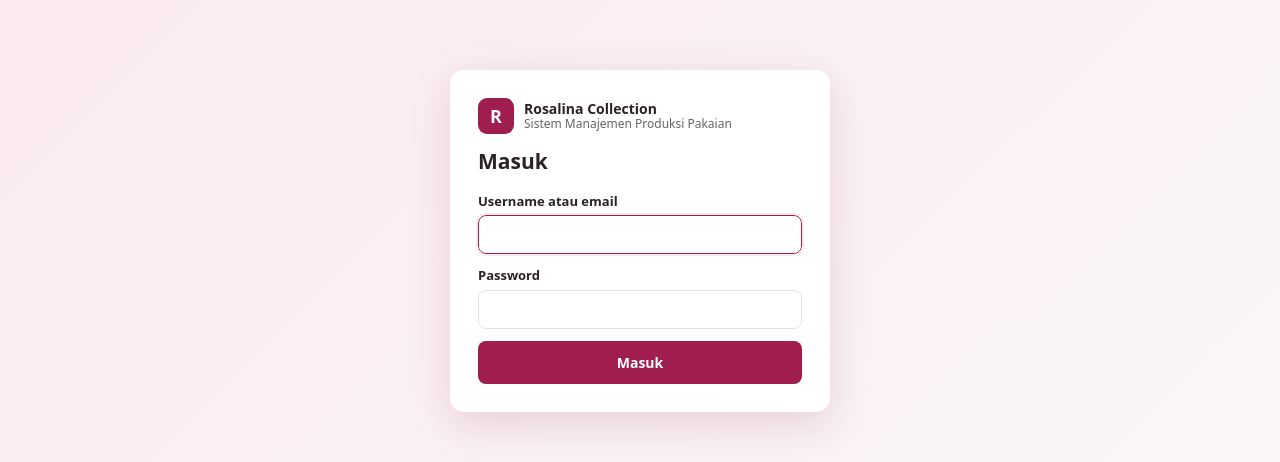
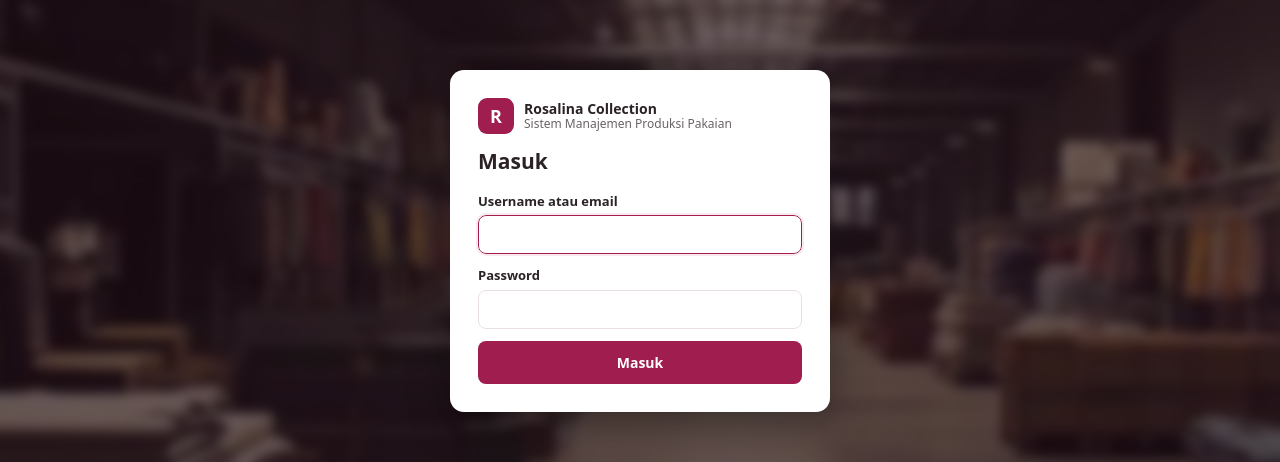
Before and after one commit to ndhikamutakin/Rosalina_Collection, a React (Vite) app in the folder frontend/: page /login in a window 1280 px wide. Shown: the part 159-621 px from the top of the page. Built offline with nearby package versions, Linux system fonts and the light colour scheme; no server answers.

Commit message:
Penambahan background login

```diff
--- a/frontend/src/pages/Login.jsx
+++ b/frontend/src/pages/Login.jsx
@@ -2,6 +2,7 @@ import { useState } from 'react';
 import { Navigate, useLocation, useNavigate } from 'react-router-dom';
 import { useAuth } from '../context/AuthContext';
 import { FormErrors } from '../components/ui';
+
 
 // Sequence Login: input username & password -> validasi -> berhasil / gagal
 export default function Login() {
@@ -30,7 +31,7 @@ export default function Login() {
   };
 
   return (
-    <div className="login-page">
+    <div className="login-page" style={{ '--login-bg': "url('/Gudang_Pakaian.jpg')" }}>
       <form className="login-card" onSubmit={onSubmit}>
         <div className="brand dark">
           <span className="logo">R</span>
--- a/frontend/src/styles.css
+++ b/frontend/src/styles.css
@@ -112,8 +112,18 @@ input:focus, select:focus, textarea:focus { outline: 2px solid var(--primary-sof
 .toast.error { background: var(--danger); }
 
 /* Login */
-.login-page { min-height: 100vh; display: grid; place-items: center; padding: 16px; background: linear-gradient(135deg, var(--primary-soft), var(--bg)); }
-.login-card { background: #fff; padding: 28px; border-radius: 14px; width: 100%; max-width: 380px; box-shadow: 0 12px 40px rgba(125,21,64,.15); }
+.login-page { position: relative; min-height: 100vh; display: grid; place-items: center; padding: 16px; overflow: hidden; background: var(--side); }
+.login-page::before {
+  content: "";
+  position: absolute;
+  inset: -20px;
+  background:
+    linear-gradient(rgba(30, 10, 20, 0.65), rgba(30, 10, 20, 0.65)),
+    var(--login-bg) center / cover no-repeat;
+  filter: blur(6px);
+  z-index: 0;
+}
+.login-card { position: relative; z-index: 1; background: #fff; padding: 28px; border-radius: 14px; width: 100%; max-width: 380px; box-shadow: 0 12px 40px rgba(0,0,0,.35); }
 .login-card h2 { margin: 0 0 14px; }
 
 
```
Also changed, not shown: frontend/public/Gudang_Pakaian.jpg (added).
